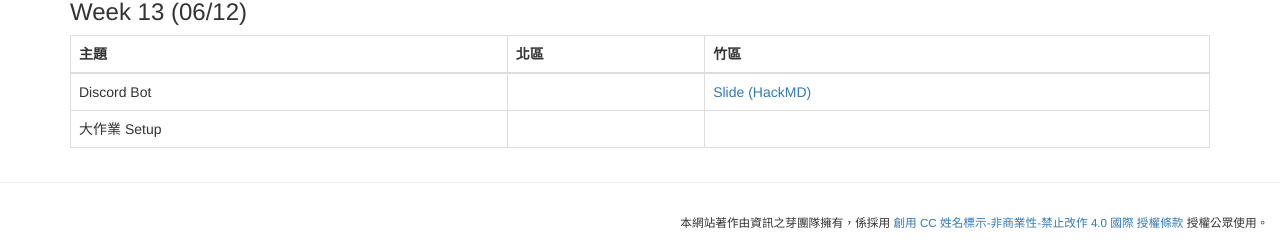
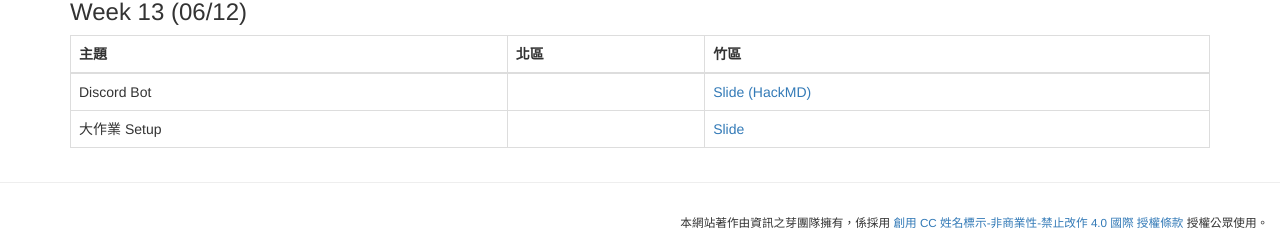
Before and after one commit to tw-csie-sprout/py2022, a Jekyll site: the page built from slides.md, in a window 1280 px wide and 900 px high, scrolled down 1589 px. Shown: the part 657-897 px from the top of the window. Built offline with Jekyll 4.4.1, drawn with Linux system fonts in a browser that asks for light colours.

Commit message:
Update Week13 Slides

```diff
--- a/slides.md
+++ b/slides.md
@@ -106,4 +106,4 @@ title: "課程講義"
 | 主題 | 北區 | 竹區 |
 | --- | --- | --- |
 | Discord Bot |  | [Slide (HackMD)](https://hackmd.io/@Sean64/dc-bot) |
-| 大作業 Setup |  |  |
+| 大作業 Setup |  | [Slide](https://drive.google.com/file/d/1gUcUSxjU9emANvrK3EoCeyWHVHojHTTA/view) |
```
